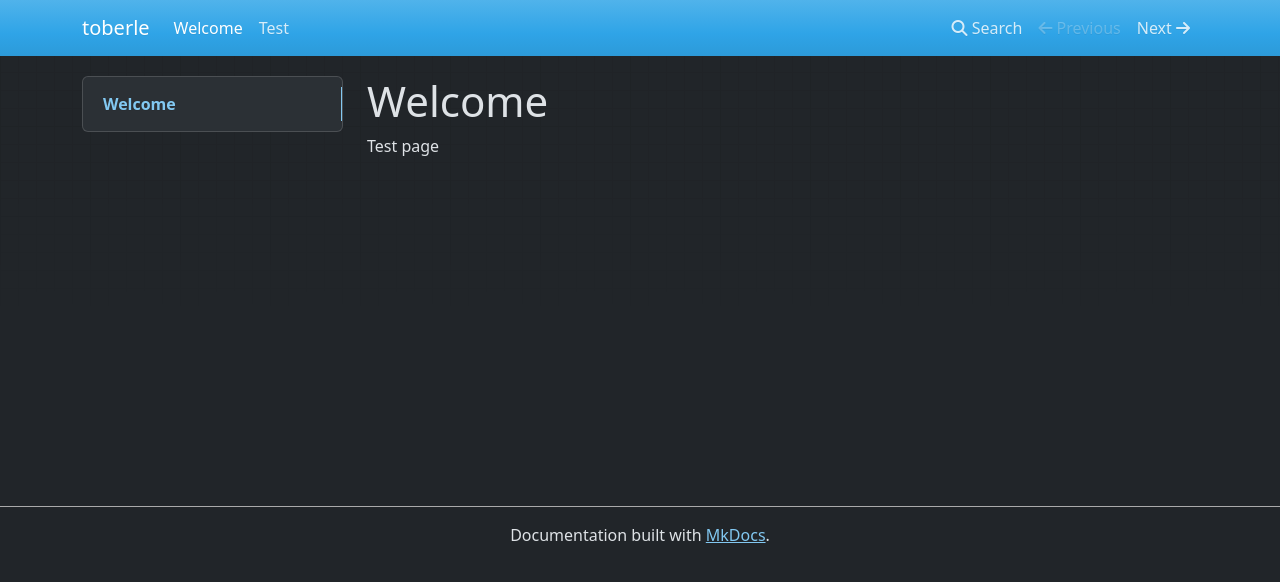
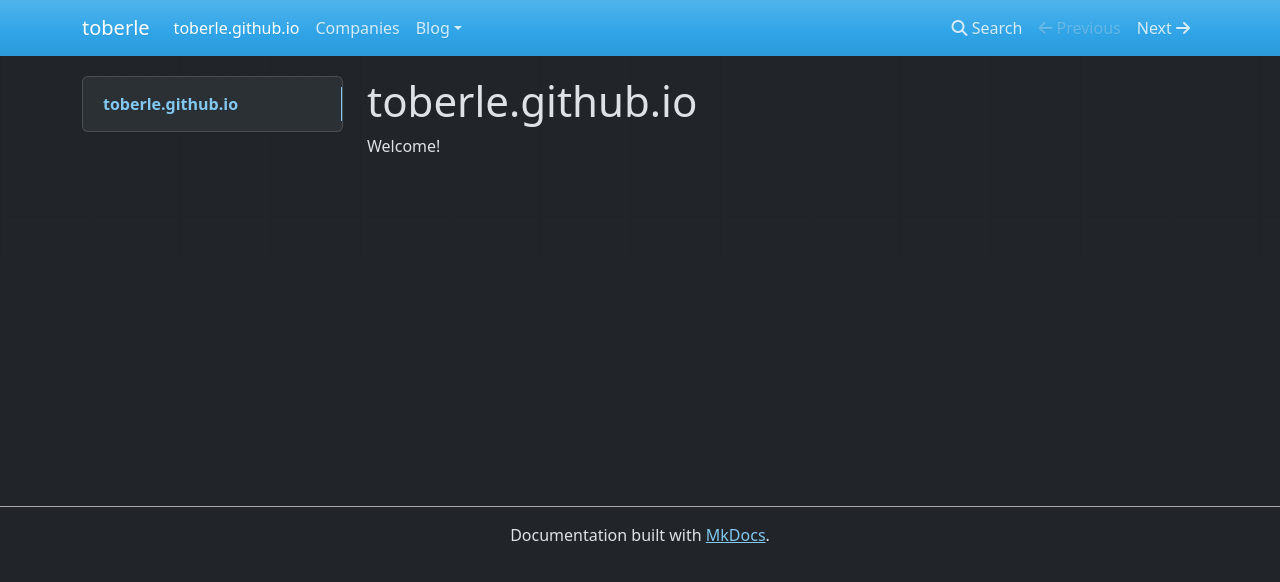
Before and after one commit to toberle/toberle.github.io, an MkDocs documentation site: the page built from docs/index.md, in a window 1280 px wide. Shown: the top 582 px of the page. Built offline with MkDocs 1.6.1, drawn with Linux system fonts in a browser that asks for light colours; nearby versions of some CDN libraries.

Commit message:
First post draft

```diff
--- /dev/null
+++ b/docs/companies.md
@@ -0,0 +1,4 @@
+# Companies
+
+- test 1
+- test 2
--- a/docs/index.md
+++ b/docs/index.md
@@ -1,3 +1,3 @@
-# Welcome
+# toberle.github.io
 
-Test page
+Welcome!
--- a/docs/test.md
+++ /dev/null
@@ -1,3 +0,0 @@
-# Test
-
-test page
```
Also changed, not shown: docs/blog/2025-04-github-pages-mkdocs.md (added, +60 -0 lines).
